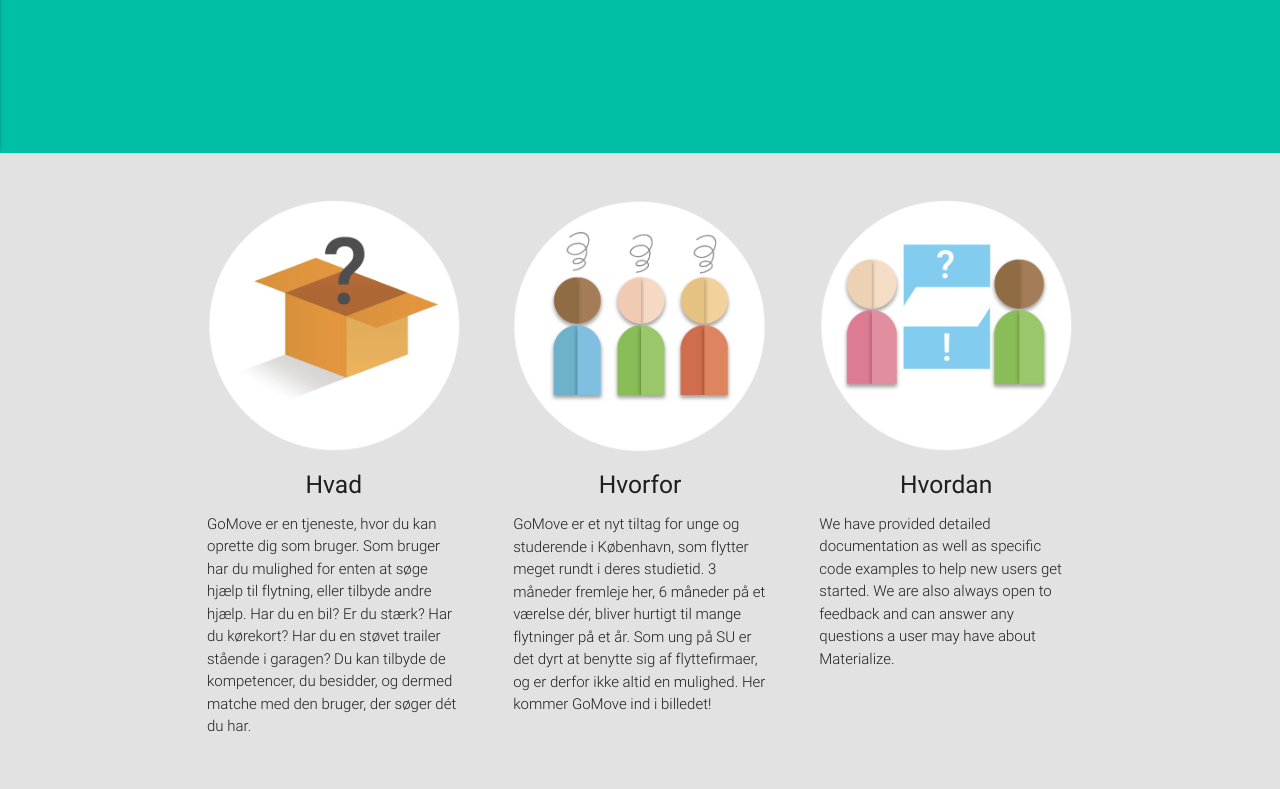
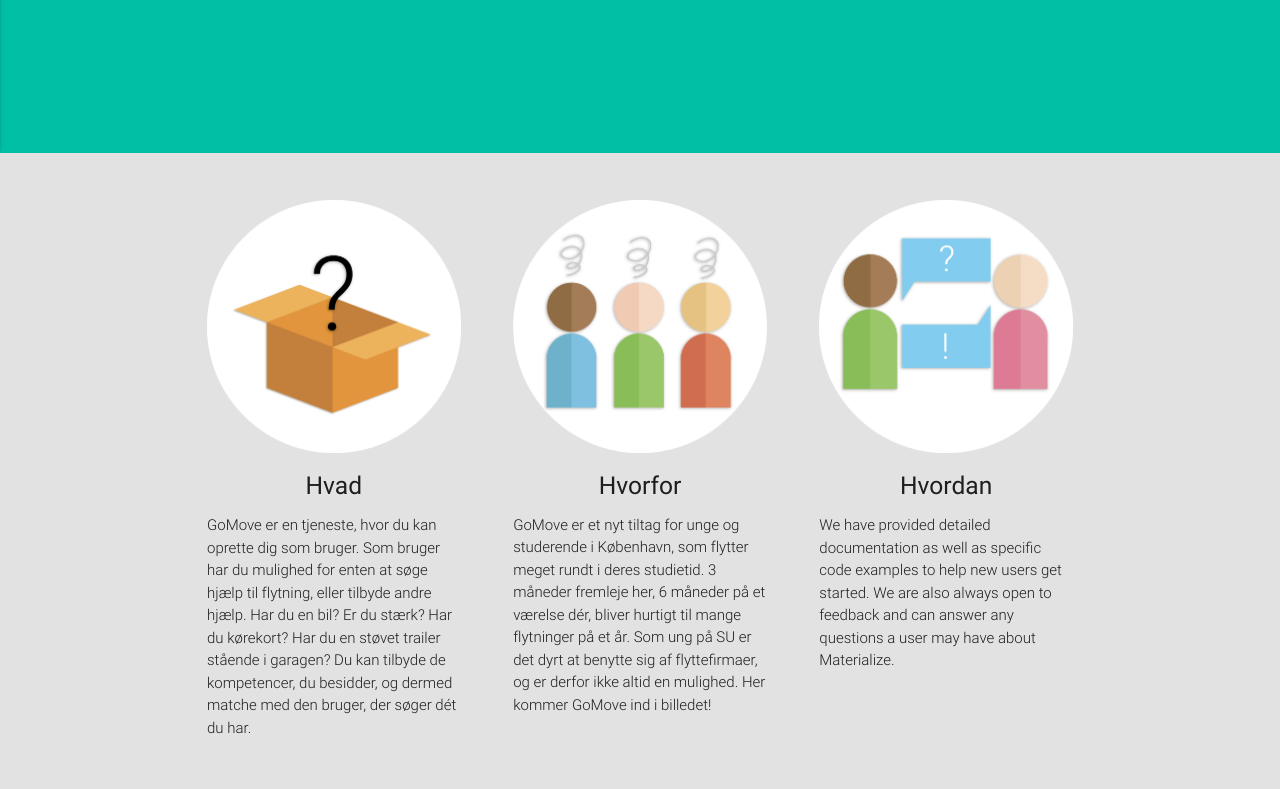
Before and after one commit to patrickeilert/GoMove---school-project, a PHP site: page / in a window 1280 px wide. Shown: the part 711-1500 px from the top of the page. Run offline with PHP 8.4, Linux system fonts and the light colour scheme; some libraries are stand-ins or nearby versions.

Commit message:
Opdateret billeder

```diff
--- a/index.php
+++ b/index.php
@@ -36,7 +36,7 @@
                 <div class="row">
                     <div class="col s12 m4">
                         <div class="icon-block">
-                            <img class="responsive-img" src="img/om-grafik-18.png" alt="GoMove er en tjeneste hvor du har mulighed for at søge hjælp til flytning eller tilbyde hjælp">
+                            <img class="responsive-img" src="img/info_hvad.png" alt="GoMove er en tjeneste hvor du har mulighed for at søge hjælp til flytning eller tilbyde hjælp">
                             <h5 class="center">Hvad</h5>
                             <p class="light">GoMove er en tjeneste, hvor du kan oprette dig som bruger. Som bruger har du mulighed for enten at søge hjælp til flytning, eller tilbyde andre hjælp. Har du en bil? Er du stærk? Har du kørekort? Har du en støvet trailer stående i garagen? Du kan tilbyde de kompetencer, du besidder, og dermed matche med den bruger, der søger dét du har.
                             </p>
@@ -44,7 +44,7 @@
                     </div>
                     <div class="col s12 m4">
                         <div class="icon-block">
-                            <img class="responsive-img" src="img/om-grafik-19.png" alt="Er dine venner også træt af at bære kasser ned for 4. sal, mangler du penge til weekendens bytur - Hos GoMove hjælper vi hinanden nemt og billigt">
+                            <img class="responsive-img" src="img/info_hvorfor.png" alt="Er dine venner også træt af at bære kasser ned for 4. sal, mangler du penge til weekendens bytur - Hos GoMove hjælper vi hinanden nemt og billigt">
                             <h5 class="center">Hvorfor</h5>
                             <p class="light">GoMove er et nyt tiltag for unge og studerende i København, som flytter meget rundt i deres studietid. 3 måneder fremleje her, 6 måneder på et værelse dér, bliver hurtigt til mange flytninger på et år. Som ung på SU er det dyrt at benytte sig af flyttefirmaer, og er derfor ikke altid en mulighed. Her kommer GoMove ind i billedet!
                             </p>
@@ -52,7 +52,7 @@
                     </div>
                     <div class="col s12 m4">
                         <div class="icon-block">
-                            <img class="responsive-img" src="img/om-grafik-20.png" alt="Opret dig som bruger og flyt elelr hjælp allerede i dag">
+                            <img class="responsive-img" src="img/info_hvordan.png" alt="Opret dig som bruger og flyt elelr hjælp allerede i dag">
                             <h5 class="center">Hvordan</h5>
                             <p class="light">We have provided detailed documentation as well as specific code examples to help new users get started. We are also always open to feedback and can answer any questions a user may have about Materialize.
                             </p>
```
Also changed, not shown: img/info_hvad.png (added), img/info_hvordan.png (added), img/info_hvorfor.png (added), img/om-grafik-18.png (deleted), img/om-grafik-19.png (deleted), img/om-grafik-20.png (deleted).
